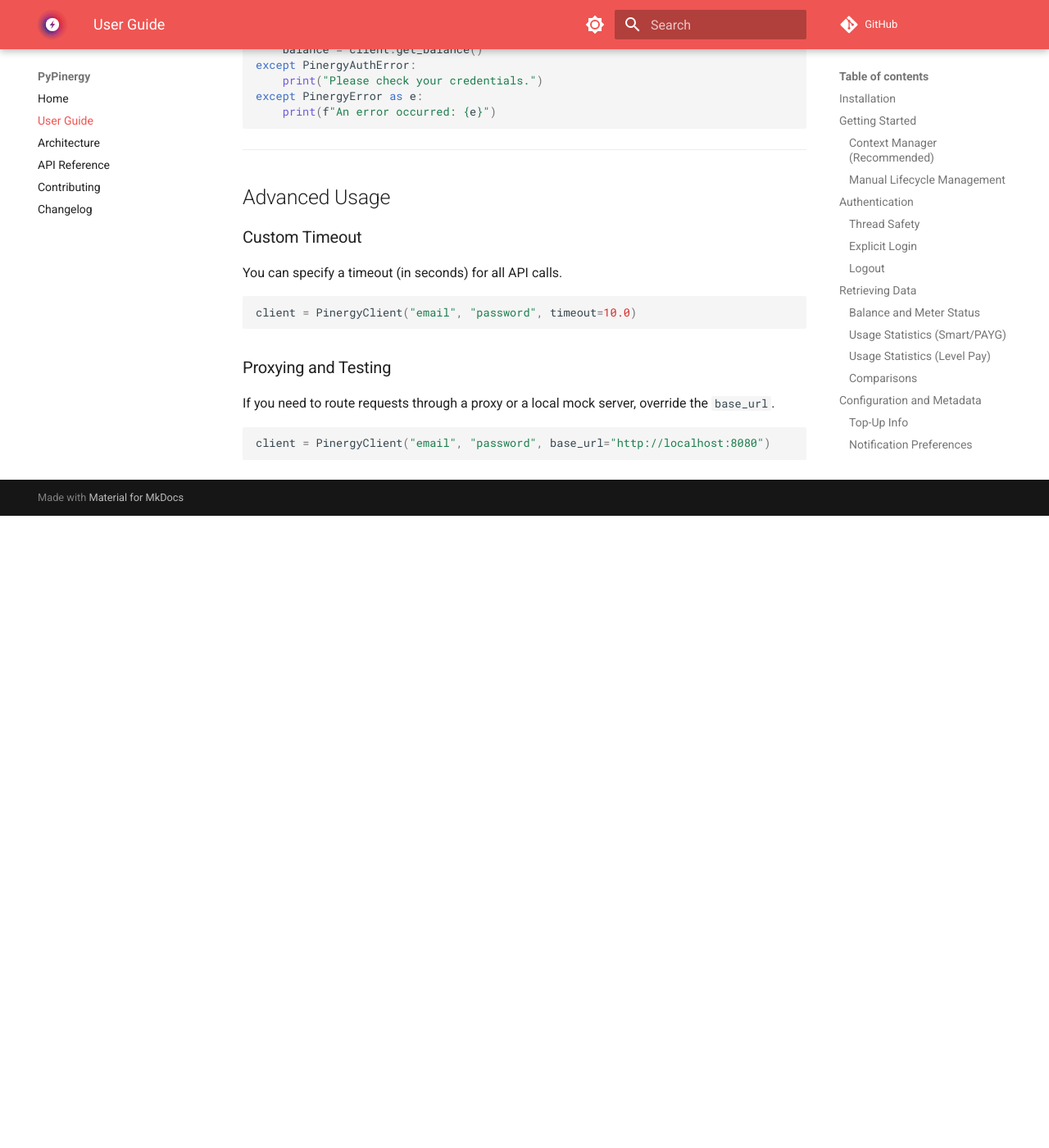
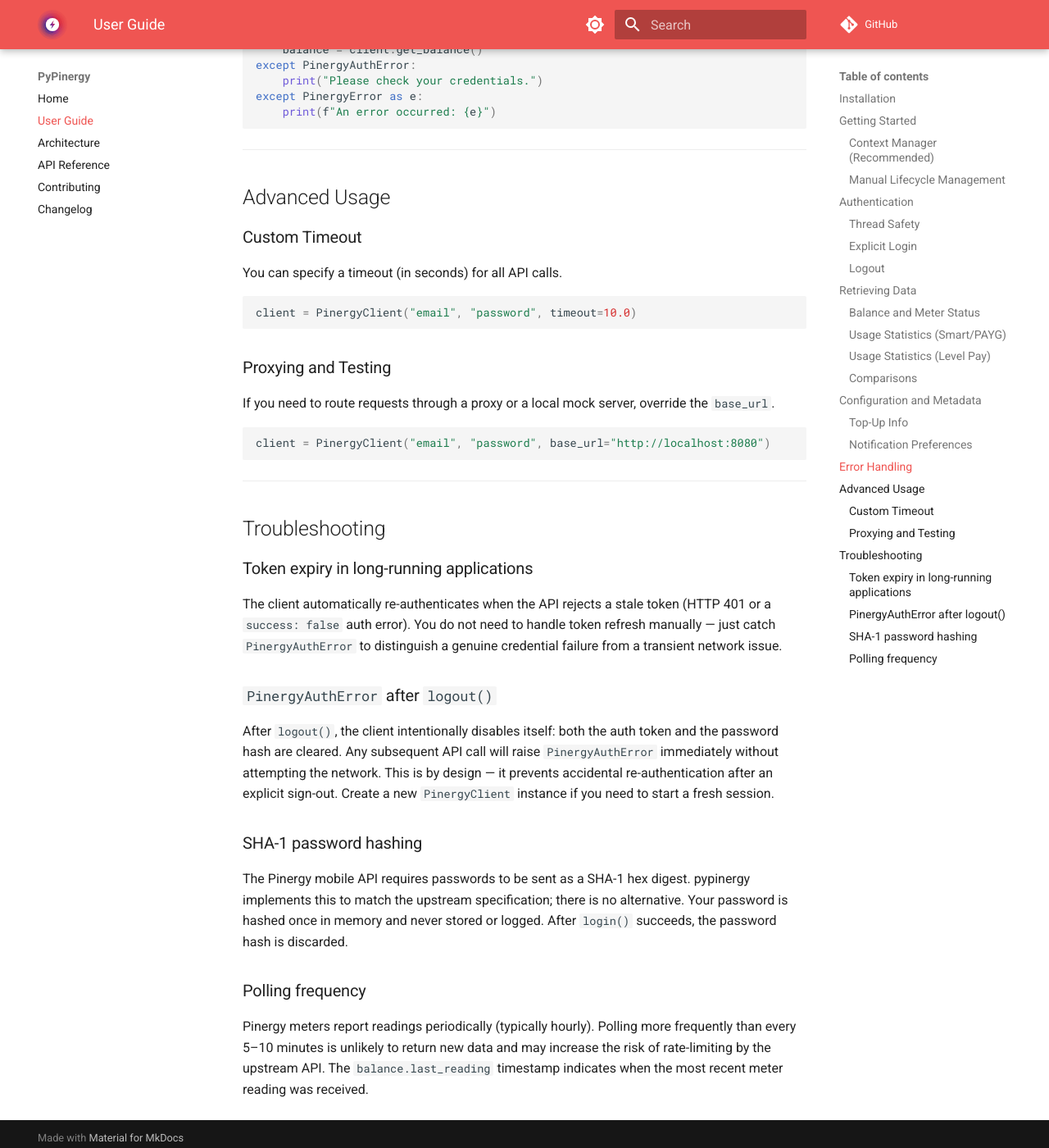
Before and after one commit to Irishsmurf/pypinergy, an MkDocs documentation site: the page built from docs/user-guide.md, in a window 1280 px wide and 1400 px high, scrolled down 3893 px. Shown: the whole window at 82% size. Built offline with MkDocs 1.6.1 and Material for MkDocs 9.7.7, drawn with Linux system fonts in a browser that asks for light colours; comment, search, counter and statistics services are not loaded; before the commit the page ends 4522 px from its top, so only the background shows below that.

Commit message:
chore: release v1.0.0
- Bump version to 1.0.0 and upgrade classifier to Production/Stable
- Type LevelPayDailyValue.day_kwh as Dict[str, float]
- Expand docs/reference.md to cover all 26 exported symbols
- Add troubleshooting section to user guide
- Fill CHANGELOG gaps for 0.1.8 and 0.1.9; add 1.0.0 entry
- Add Python 3.13 to CI test matrix

Co-Authored-By: Claude Sonnet 4.6 <noreply@anthropic.com>

````diff
--- a/docs/user-guide.md
+++ b/docs/user-guide.md
@@ -192,3 +192,36 @@ If you need to route requests through a proxy or a local mock server, override t
 ```python
 client = PinergyClient("email", "password", base_url="http://localhost:8080")
 ```
+
+---
+
+## Troubleshooting
+
+### Token expiry in long-running applications
+
+The client automatically re-authenticates when the API rejects a stale token (HTTP 401 or
+a `success: false` auth error). You do not need to handle token refresh manually — just
+catch `PinergyAuthError` to distinguish a genuine credential failure from a transient
+network issue.
+
+### `PinergyAuthError` after `logout()`
+
+After `logout()`, the client intentionally disables itself: both the auth token and the
+password hash are cleared. Any subsequent API call will raise `PinergyAuthError`
+immediately without attempting the network. This is by design — it prevents accidental
+re-authentication after an explicit sign-out. Create a new `PinergyClient` instance if
+you need to start a fresh session.
+
+### SHA-1 password hashing
+
+The Pinergy mobile API requires passwords to be sent as a SHA-1 hex digest. pypinergy
+implements this to match the upstream specification; there is no alternative. Your
+password is hashed once in memory and never stored or logged. After `login()` succeeds,
+the password hash is discarded.
+
+### Polling frequency
+
+Pinergy meters report readings periodically (typically hourly). Polling more frequently
+than every 5–10 minutes is unlikely to return new data and may increase the risk of
+rate-limiting by the upstream API. The `balance.last_reading` timestamp indicates when
+the most recent meter reading was received.
--- a/pyproject.toml
+++ b/pyproject.toml
@@ -4,14 +4,14 @@ build-backend = "hatchling.build"
 
 [project]
 name = "pypinergy"
-version = "0.1.9"
+version = "1.0.0"
 description = "Python client library for the Pinergy smart meter API"
 readme = "README.md"
 license = { text = "MIT" }
 authors = [{ name = "pypinergy contributors" }]
 keywords = ["pinergy", "energy", "smart-meter", "electricity", "ireland"]
 classifiers = [
-    "Development Status :: 4 - Beta",
+    "Development Status :: 5 - Production/Stable",
     "Intended Audience :: Developers",
     "License :: OSI Approved :: MIT License",
     "Natural Language :: English",
--- a/src/pypinergy/__init__.py
+++ b/src/pypinergy/__init__.py
@@ -63,4 +63,4 @@ __all__ = [
     "NotificationPreferences",
 ]
 
-__version__ = "0.1.9"
+__version__ = "1.0.0"
````
Also changed, not shown: CHANGELOG.md (+23 -0 lines), docs/reference.md (+66 -2 lines), 2 other files.
